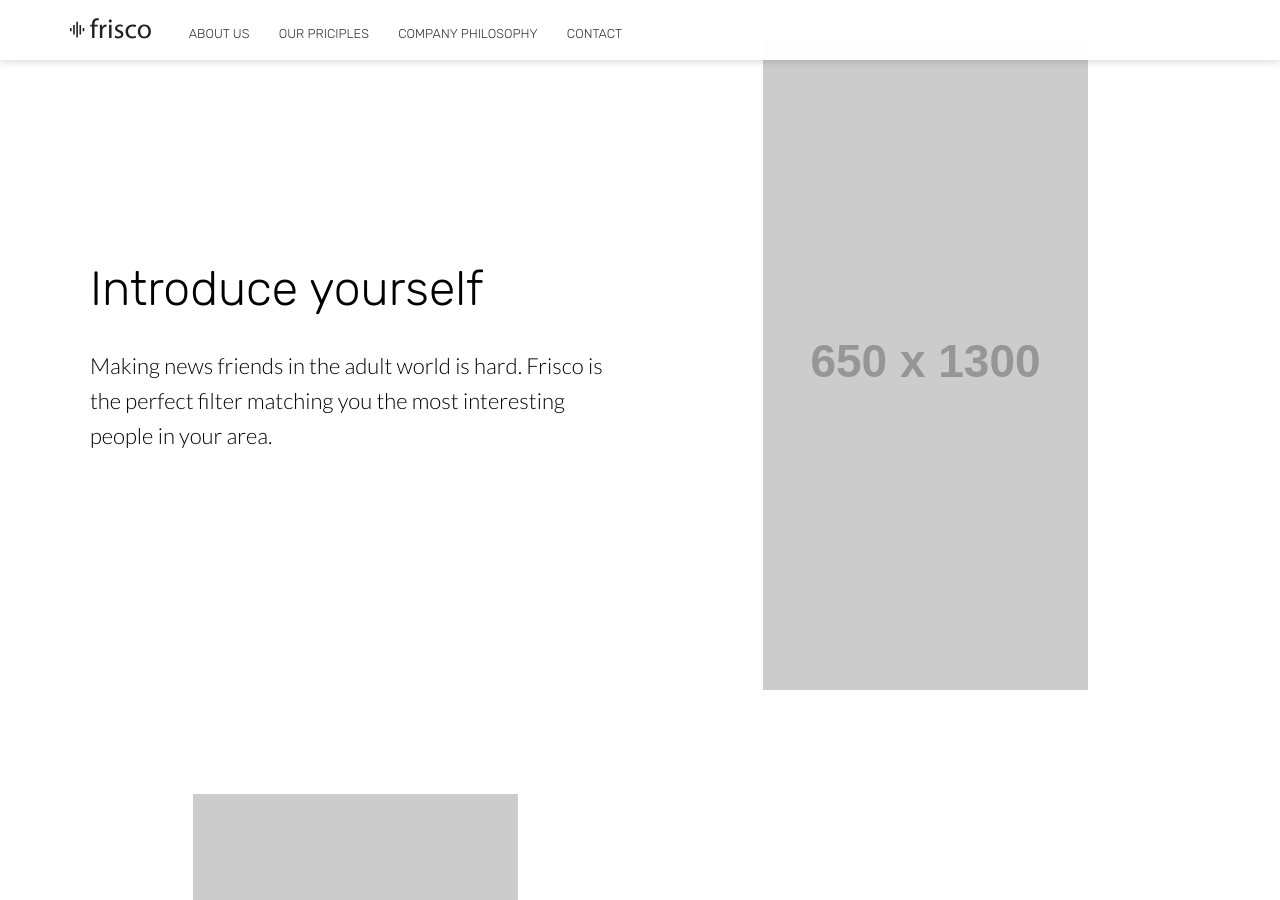
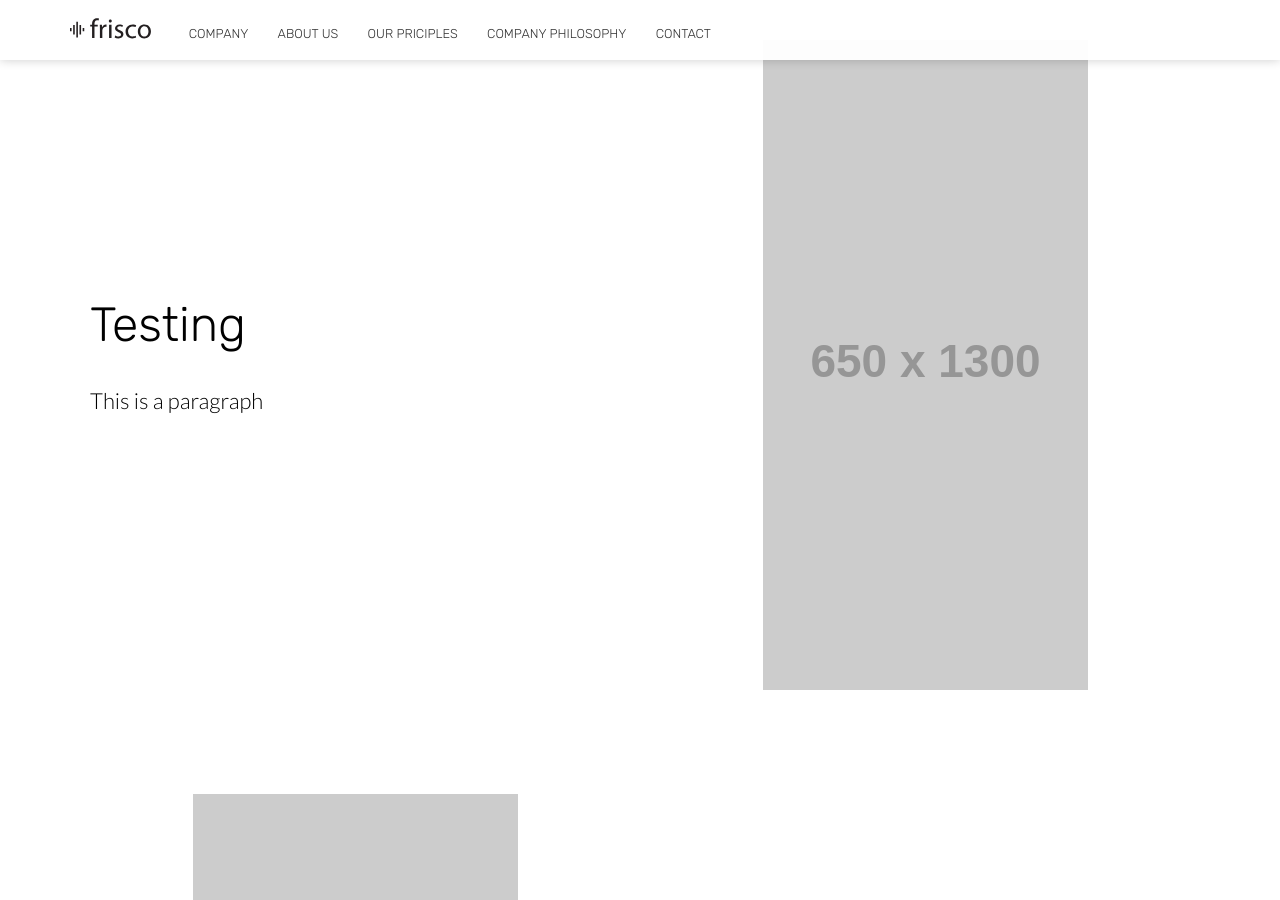
Before and after one commit to wonchul-lee/mipha-site, a Jekyll site: the page built from index.html, in a window 1280 px wide and 900 px high, scrolled down 735 px. Built offline with Jekyll 4.4.1, drawn with Linux system fonts in a browser that asks for light colours; nearby versions of some CDN libraries.

Commit message:
Added back missing navigation

```diff
--- a/_includes/navigation.html
+++ b/_includes/navigation.html
@@ -9,13 +9,12 @@
 		{% if link.link == page.url %}
 			{% assign class = class | append: " active" %}
 		{% endif %}
+		<a href="{% include relative-src.html src=link.link %}" class="{{ class }}" {% if link.new_window %}target="_blank"{% endif %}>{{ link.name }}</a>
 
 		{% if link.sublinks %}
 			{% for sublink in link.sublinks %}
 				<a href="{% include relative-src.html src=sublink.link %}" class="dropdown {{ class }}" {% if sublink.new_window %}target="_blank"{% endif %}>{{ sublink.name }}</a>
 			{% endfor %}
-		{% else %}
-			<a href="{% include relative-src.html src=link.link %}" class="{{ class }}" {% if link.new_window %}target="_blank"{% endif %}>{{ link.name }}</a>
 		{% endif %}
 	{% endfor %}
 </nav>
--- a/index.html
+++ b/index.html
@@ -20,8 +20,8 @@ bottom_image: https://unsplash.it/2000/1322?a=.png
 	<section class="info" id="learn-more">
 		<div class="container flex">
 			<div class="text">
-				<h2 class="editable">Introduce yourself</h2>
-				<p class="editable">Making news friends in the adult world is hard. Frisco is the perfect filter matching you the most interesting people in your area.</p>
+				<h2 class="editable">Testing</h2>
+				<p class="editable">This is a paragraph</p>
 			</div>
 			<div class="image">
 				<img class="editable" src="http://placehold.it/650x1300" alt="Screenshot" />
```
